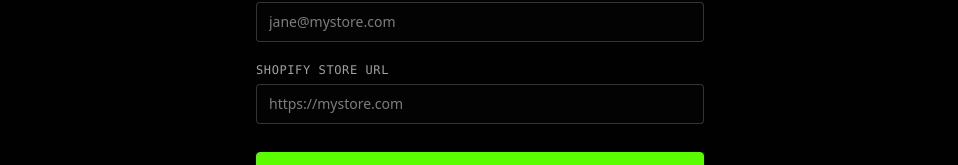
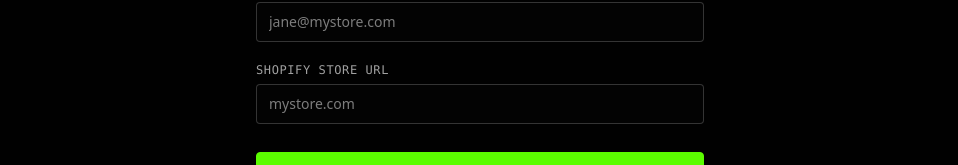
Before and after one commit to nickmalandris/signalops, a Next.js app: page / in a window 1280 px wide. Shown: the part 8087-8252 px from the top of the page, without its empty margins (160-1118 px from the left). Built offline with nearby package versions, Linux system fonts and the light colour scheme.

Commit message:
updating the lead capture:

```diff
--- a/components/ApplicationForm.tsx
+++ b/components/ApplicationForm.tsx
@@ -53,9 +53,16 @@ export default function ApplicationForm() {
   const scrollToSection = () =>
     document.getElementById("apply")?.scrollIntoView({ behavior: "smooth", block: "start" });
 
+  const formatUrl = (url: string) => {
+    if (!url) return url;
+    return url.startsWith("http") ? url : `https://${url}`;
+  };
+
   const handleNext = async (e: React.FormEvent) => {
     e.preventDefault();
     scrollToSection();
+
+    const formattedForm = { ...form, storeUrl: formatUrl(form.storeUrl) };
 
     if (step === "contact") {
       // Capture lead early
@@ -65,7 +72,7 @@ export default function ApplicationForm() {
         await fetch("/api/signup", {
           method: "POST",
           headers: { "Content-Type": "application/json" },
-          body: JSON.stringify({ ...form, partial: true }),
+          body: JSON.stringify({ ...formattedForm, partial: true }),
         });
         setStep("profile");
       } catch (err) {
@@ -85,10 +92,11 @@ export default function ApplicationForm() {
     setLoading(true);
     setError(null);
     try {
+      const formattedForm = { ...form, storeUrl: formatUrl(form.storeUrl) };
       const res = await fetch("/api/signup", {
         method: "POST",
         headers: { "Content-Type": "application/json" },
-        body: JSON.stringify(form),
+        body: JSON.stringify(formattedForm),
       });
       if (!res.ok) {
         const data = await res.json();
@@ -180,11 +188,11 @@ export default function ApplicationForm() {
                   Shopify Store URL
                 </label>
                 <input
-                  type="url"
+                  type="text"
                   required
                   value={form.storeUrl}
                   onChange={(e) => set("storeUrl")(e.target.value)}
-                  placeholder="https://mystore.com"
+                  placeholder="mystore.com"
                   className="input input-bordered w-full bg-base-200 focus:border-primary focus:outline-none"
                 />
               </div>
```
